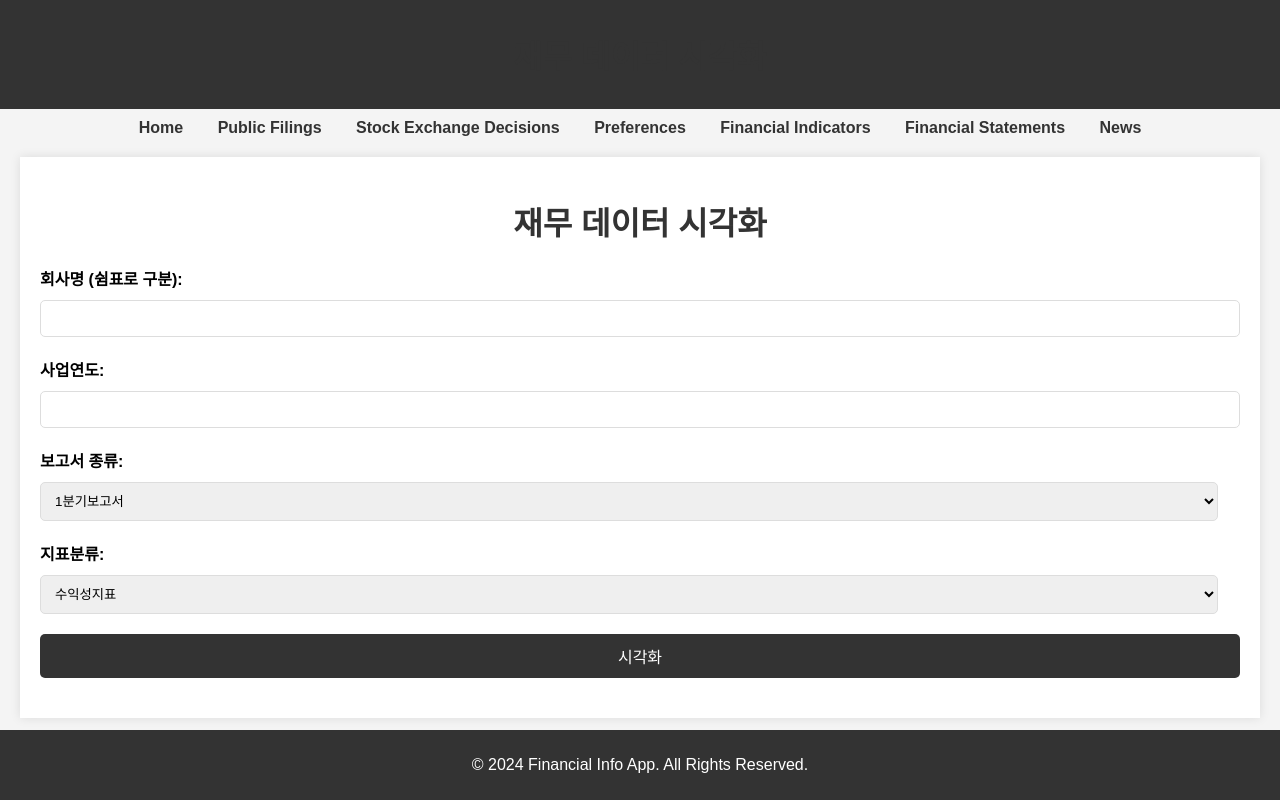
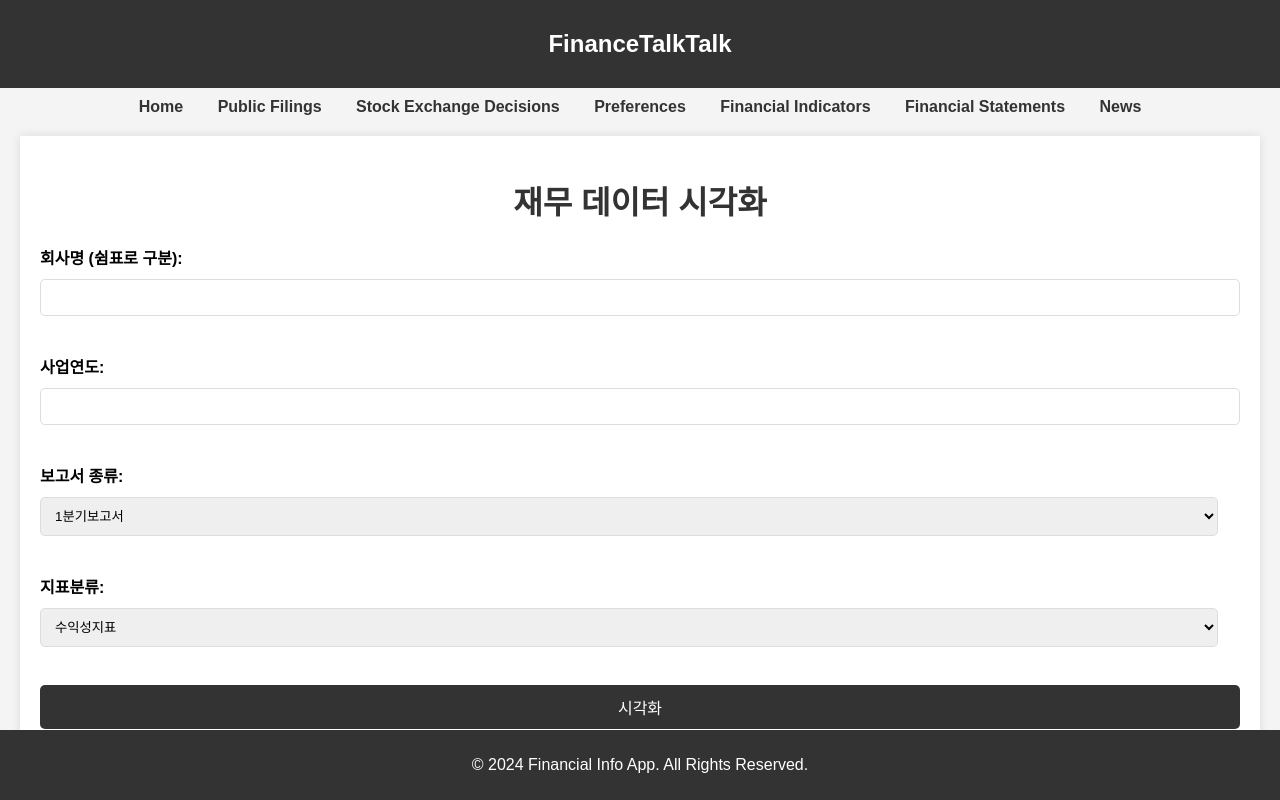
Before and after one commit to highlyko17/FinanceTalkTalk, a Flask app: template templates/index.html in a window 1280 px wide. Run offline with Flask 3, Linux system fonts and the light colour scheme; the template is opened without the code that fills it, so the values that code supplies are empty.

Commit message:
Update index.html

```diff
--- a/templates/index.html
+++ b/templates/index.html
@@ -86,7 +86,7 @@
 </head>
 <body>
     <header>
-        <h1>재무 데이터 시각화</h1>
+        <h2>FinanceTalkTalk</h2>
     </header>
     <nav>
         <a href="/">Home</a>
@@ -101,10 +101,10 @@
         <h1>재무 데이터 시각화</h1>
         <form method="post">
             <label for="corp_names">회사명 (쉼표로 구분):</label>
-            <input type="text" id="corp_names" name="corp_names" required><br>
+            <input type="text" id="corp_names" name="corp_names" required><br><br>
 
             <label for="bsns_year">사업연도:</label>
-            <input type="text" id="bsns_year" name="bsns_year" required><br>
+            <input type="text" id="bsns_year" name="bsns_year" required><br><br>
 
             <label for="report_option">보고서 종류:</label>
             <select id="report_option" name="report_option" required>
@@ -112,7 +112,7 @@
                 <option value="2">반기보고서</option>
                 <option value="3">3분기보고서</option>
                 <option value="4">사업보고서</option>
-            </select><br>
+            </select><br><br>
 
             <label for="idx_option">지표분류:</label>
             <select id="idx_option" name="idx_option" required>
@@ -120,7 +120,7 @@
                 <option value="2">안정성지표</option>
                 <option value="3">성장성지표</option>
                 <option value="4">활동성지표</option>
-            </select><br>
+            </select><br><br>
 
             <button type="submit">시각화</button>
         </form>
```
